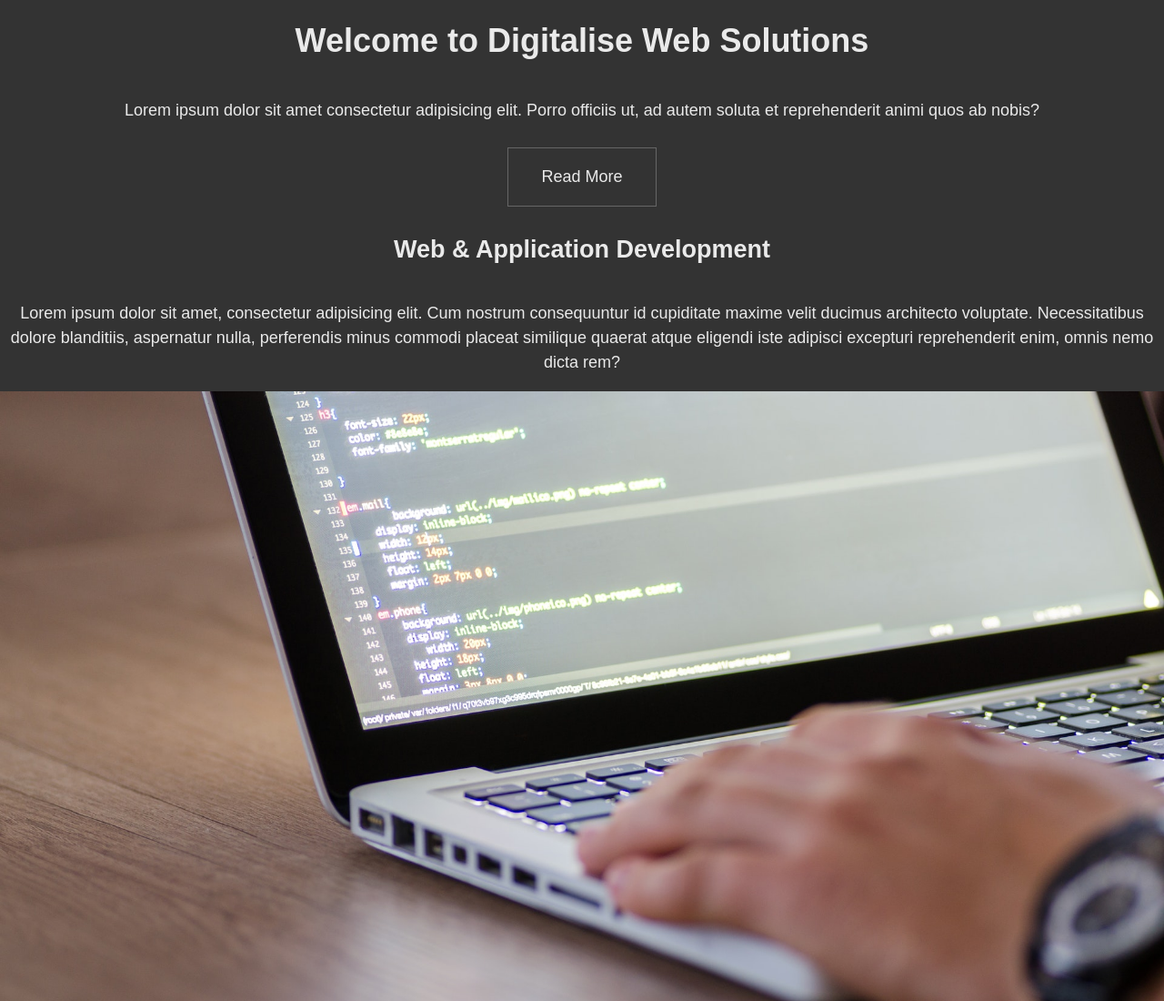
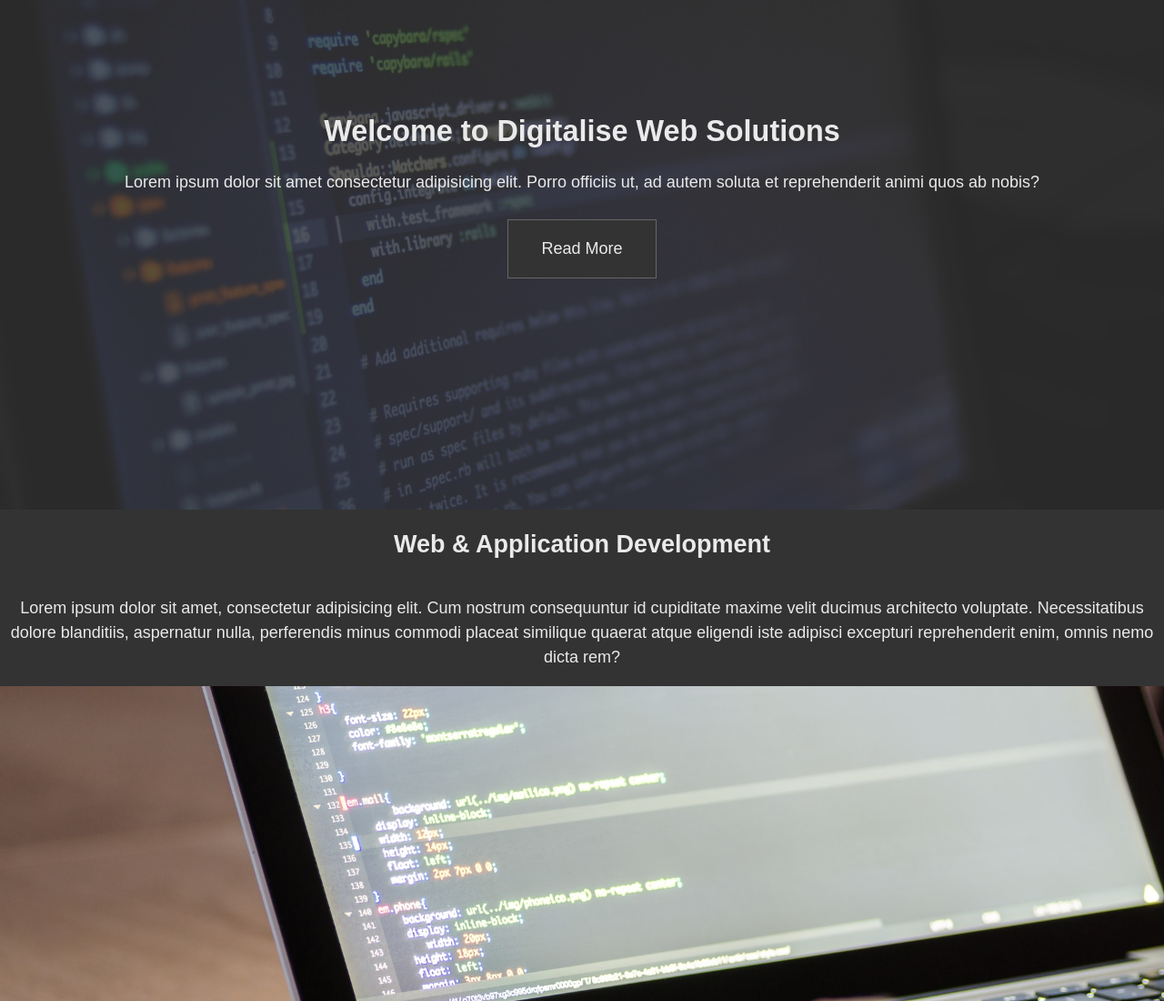
Before and after one commit to barrosdaniel/P_15112018_Web_Solutions_Website, a plain HTML site: page dist/index.html in a window 1280 px wide. Shown: the top 1100 px of the page at 91% size. Drawn offline with Linux system fonts and the light colour scheme.

Commit message:
feature: header styles complete

```diff
--- a/dist/index.html
+++ b/dist/index.html
@@ -16,10 +16,13 @@
     <div class="background-image">
 
     </div>
-    <h1>Welcome to Digitalise Web Solutions</h1>
-    <p>Lorem ipsum dolor sit amet consectetur adipisicing elit. Porro officiis
-      ut, ad autem soluta et reprehenderit animi quos ab nobis?</p>
-    <a href="#section-b" class="button">Read More</a>
+    <div class="content-wrap">
+      <h1>Welcome to Digitalise Web Solutions</h1>
+      <p>Lorem ipsum dolor sit amet consectetur adipisicing elit. Porro
+        officiis
+        ut, ad autem soluta et reprehenderit animi quos ab nobis?</p>
+      <a href="#section-b" class="button">Read More</a>
+    </div>
   </header>
 
   <!-- Main Content -->
--- a/dist/resources/css/styles.css
+++ b/dist/resources/css/styles.css
@@ -5,6 +5,8 @@
   --primary-text-color: #eaeaea;
   --highlight-color-gray: #666;
 }
+
+
 
 /* Resets
 ---------------------------------------------------------------------- */
@@ -25,6 +27,8 @@
   text-rendering: optimizeLegibility;
 }
 
+
+
 /* Global Styles
 ---------------------------------------------------------------------- */
 
@@ -34,7 +38,9 @@
   height: auto;
 }
 
-h1, h2, h3 {
+h1,
+h2,
+h3 {
   margin: 0;
   padding: 1rem;
 }
@@ -43,6 +49,8 @@
   margin: 0;
   padding: 1rem 0;
 }
+
+
 
 /* Buttons */
 .button:link,
@@ -63,3 +71,32 @@
   background-color: var(--primary-text-color);
   color: var(--background-color);
 }
+
+
+
+/* Header Showcase
+---------------------------------------------------------------------- */
+#showcase {
+  min-height: 70vh;
+}
+
+#showcase .background-image {
+  position: absolute;
+  background: var(--background-color) url('../img/showcase-background.jpg');
+  background-position: center;
+  background-repeat: no-repeat;
+  background-size: cover;
+  width: 100%;
+  height: 70vh;
+  z-index: -1;
+  opacity: 0.2;
+}
+
+#showcase .content-wrap {
+  padding: 0 1.5rem;
+}
+
+#showcase h1 {
+  padding: 15vh 0 0;
+  font-size: 1.8rem;
+}
```
Also changed, not shown: dist/resources/img/showcase-background.jpg (added).
